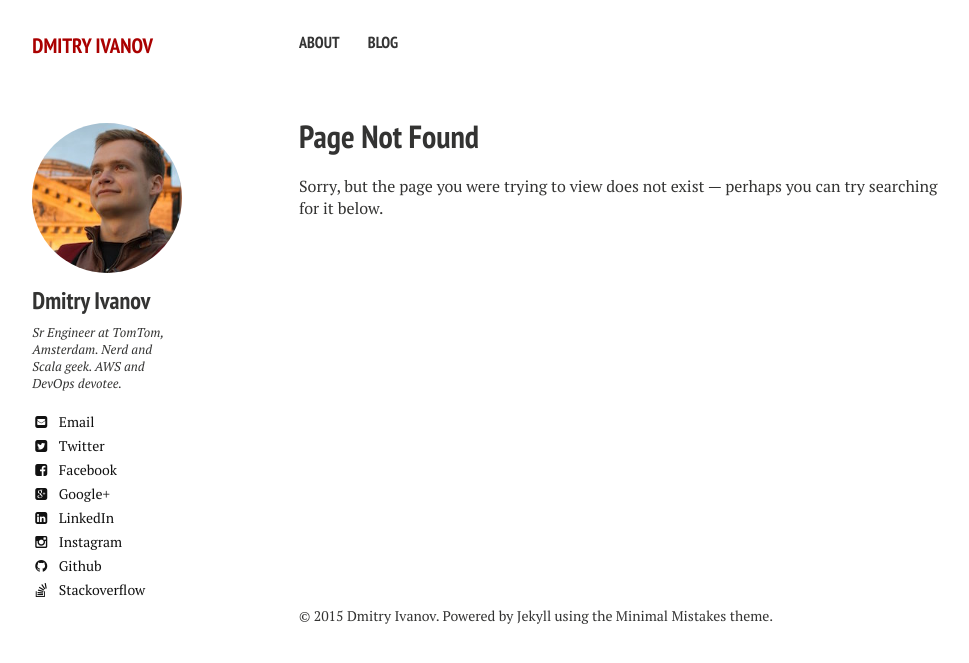
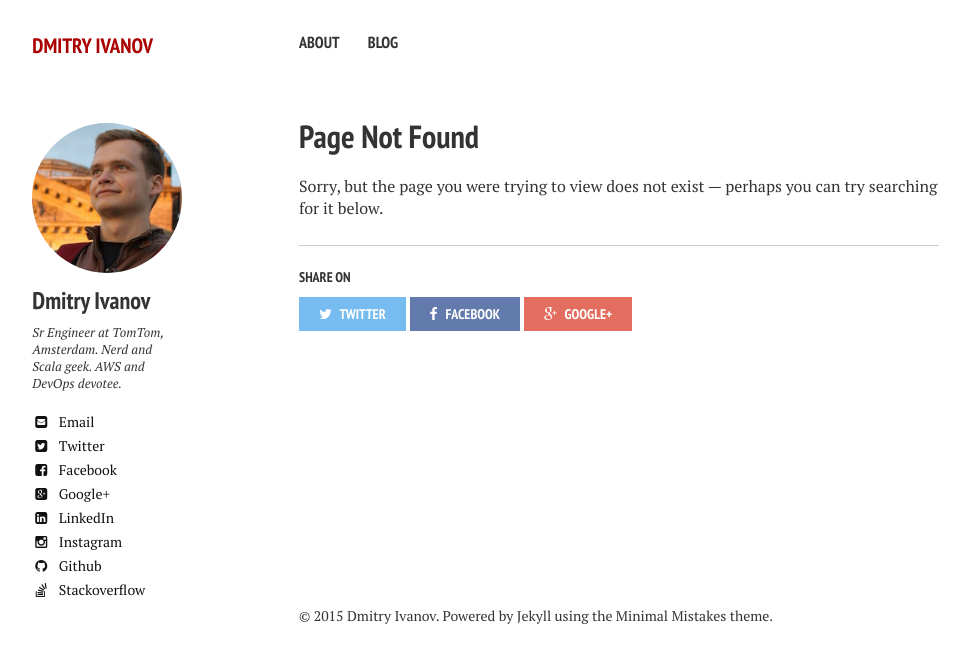
Before and after one commit to ajantis/ajantis.github.io, a Jekyll site: the page built from 404.md, in a window 1280 px wide. Shown: the top 663 px of the page, without its empty margins (21-990 px from the left). Built offline with Jekyll 4.4.1, drawn with Linux system fonts in a browser that asks for light colours; nearby versions of some CDN libraries.

Commit message:
Enable social sharing buttons

```diff
--- a/_data/authors.yml
+++ b/_data/authors.yml
@@ -4,7 +4,7 @@ dmitry_ivanov:
   name: Dmitry Ivanov
   web: http://dmitryivanov.io
   email: id.ajantis@gmail.com
-  bio: "Nerd :+: Geek"
+  bio: "Nerd & Geek"
   avatar: bio-photo.jpg
   twitter: idajantis
   google:
--- /dev/null
+++ b/_includes/_social-share.html
@@ -0,0 +1,14 @@
+<div class="social-share">
+  <h4>Share on</h4>
+  <ul>
+    <li>
+      <a href="https://twitter.com/intent/tweet?text={{ site.url }}{{ page.url }}" class="twitter" title="Share on Twitter"><i class="fa fa-twitter"></i><span> Twitter</span></a>
+    </li>
+    <li>
+      <a href="https://www.facebook.com/sharer/sharer.php?u={{ site.url }}{{ page.url }}" class="facebook" title="Share on Facebook"><i class="fa fa-facebook"></i><span> Facebook</span></a>
+    </li>
+    <li>
+      <a href="https://plus.google.com/share?url={{ site.url }}{{ page.url }}" class="google-plus" title="Share on Google Plus"><i class="fa fa-google-plus"></i><span> Google+</span></a>
+    </li>
+  </ul>
+</div><!-- /.social-share -->
--- a/_layouts/page.html
+++ b/_layouts/page.html
@@ -37,6 +37,10 @@
     <div class="article-wrap">
       {{ content }}
     </div><!-- /.article-wrap -->
+    {% if page.share != false %}
+      <hr />
+      {% include _social-share.html %}
+    {% endif %}
     {% if site.owner.disqus-shortname and page.comments == true %}
       <section id="disqus_thread"></section><!-- /#disqus_thread -->
     {% endif %}
--- a/_layouts/post.html
+++ b/_layouts/post.html
@@ -47,6 +47,7 @@
         <div class="article-author-bottom">
           {% include _author-bio.html %}
         </div>
+        {% if page.share != false %}{% include _social-share.html %}{% endif %}
         <p class="byline"><strong>{{ page.title }}</strong> was published on <time datetime="{{ page.date | date_to_xmlschema }}">{{ page.date | date: "%B %d, %Y" }}</time>{% if page.modified %} and last modified on <time datetime="{{ page.modified | date: "%Y-%m-%d" }}">{{ page.modified | date: "%B %d, %Y" }}</time>{% endif %}.</p>
       </footer>
     </div><!-- /.article-wrap -->
--- a/_sass/page.scss
+++ b/_sass/page.scss
@@ -551,6 +551,66 @@ $button-size: 1.5rem;
 		margin: 0 5px;
 	}
 }
+
+/* Social sharing links */
+/* Social media brand buttons */
+.social-share {
+  margin-bottom: 0px + $doc-line-height;
+  margin-bottom: 0rem + ($doc-line-height / $doc-font-size);
+  ul, li {
+  	margin: 0;
+  	padding: 0;
+  	list-style: none;
+  }
+  li {
+  	display: inline-block;
+  }
+  $social:
+  (facebook, $facebook-color),
+  (flickr, $flickr-color),
+  (foursquare, $foursquare-color),
+  (google-plus, $google-plus-color),
+  (instagram, $instagram-color),
+  (linkedin, $linkedin-color),
+  (pinterest, $pinterest-color),
+  (rss, $rss-color),
+  (tumblr, $tumblr-color),
+  (twitter, $twitter-color),
+  (vimeo, $vimeo-color),
+  (youtube, $youtube-color);
+  @each $socialnetwork, $color in $social {
+    .#{$socialnetwork} {
+      background: $color;
+    }
+  }
+  a {
+	  display: block;
+	  padding: 8px 20px;
+	  text-decoration: none !important;
+	  text-transform: uppercase;
+	  @include font-rem(14);
+	  font-family: $heading-font;
+	  font-weight: 700;
+	  color: $white;
+	  opacity: 0.8;
+	  &:hover {
+	    opacity: 1;
+	  }
+	}
+	span {
+		display: none;
+		@media #{$medium} {
+			display: inline;
+			padding-left: 5px;
+		}
+	}
+	h4 {
+		@include font-rem(14);
+		margin-bottom: 10px;
+		text-transform: uppercase;
+	}
+}
+
 .footer-wrap {
 	@include container;
 	@include clearfix;
--- a/_sass/variables.scss
+++ b/_sass/variables.scss
@@ -1,4 +1,11 @@
-// TYPOGRAPHY ================================================
+/* ==========================================================================
+   Sass variables
+   ========================================================================== */
+
+/*
+   Typography
+   ========================================================================== */
+
 $doc-font-size: 16;
 $doc-line-height: 26;
 $paragraph-indent: true !default;
@@ -7,7 +14,10 @@ $heading-font: 'PT Sans Narrow', sans-serif;
 $code-font: Monaco, "Courier New", "DejaVu Sans Mono", "Bitstream Vera Sans Mono", monospace;
 $alt-font: $base-font;
 
-// COLOR ======================================================
+/*
+   Colors
+   ========================================================================== */
+
 $bodycolor      : #fff;
 $body-color     : $bodycolor;
 $textcolor      : #333332;
@@ -20,21 +30,38 @@ $white          : #fff;
 $black          : #111;
 $accentcolor    : $black;
 
-// Buttons
+/* buttons */
 $primary			: $black;
 $success			: #5cb85c;
 $warning			: #dd8338;
 $danger				: #C64537;
 $info				  : #308cbc;
 
-// Links
+/* brands */
+$facebook-color     : #3b5998;
+$flickr-color       : #ff0084;
+$foursquare-color   : #0cbadf;
+$google-plus-color  : #dd4b39;
+$instagram-color    : #4e433c;
+$linkedin-color     : #4875b4;
+$pinterest-color    : #cb2027;
+$rss-color          : #fa9b39;
+$tumblr-color       : #2c4762;
+$twitter-color      : #55acee;
+$vimeo-color        : #1ab7ea;
+$youtube-color      : #ff3333;
+
+/* links */
 $linkcolor 		    : #343434;
 $link-color       : $linkcolor;
 $linkcolorhover 	: darken($linkcolor, 10);
 $linkcolorvisited : lighten($linkcolorhover, 20);
 $linkcolorfocus 	: darken($linkcolorvisited, 10);
 
-// Media Queries
+/*
+   Breakpoints
+   ========================================================================== */
+
 $micro            : "only screen and (min-width: 30em)";
 $small            : "only screen and (min-width: 37.5em)";
 $medium           : "only screen and (min-width: 48em)";
```
